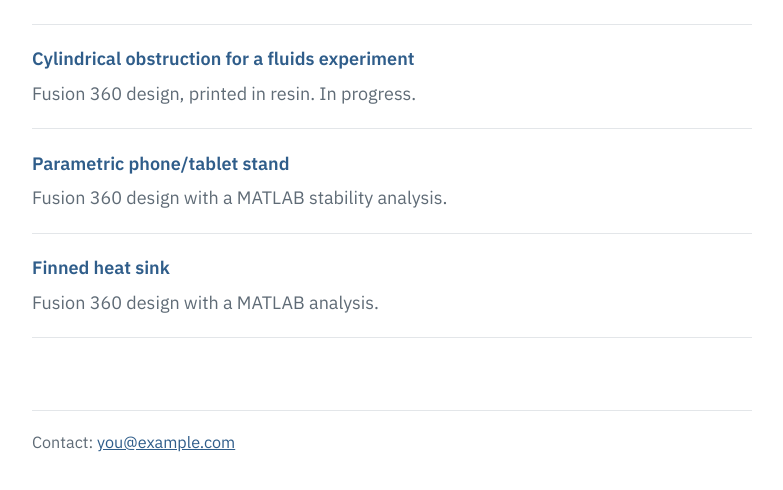
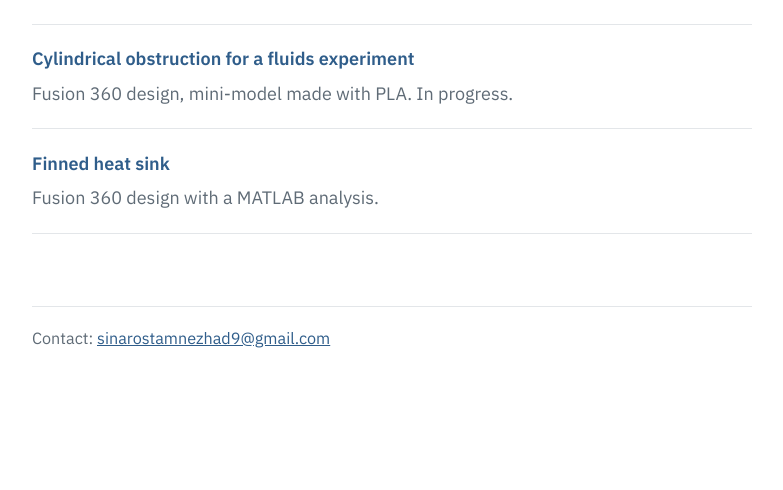
Before and after one commit to sina-rostamnezhad/sina-rostamnezhad.github.io, a plain HTML site: page projects.html in a window 1280 px wide. Shown: the part 230-720 px from the top of the page, without its empty margins (248-1031 px from the left). Drawn offline with Linux system fonts and the light colour scheme.

Commit message:
Modify project list and update contact email
Updated project details and changed contact email.

```diff
--- a/projects.html
+++ b/projects.html
@@ -10,8 +10,7 @@
 <a href="resume.pdf">Resume</a></nav>
 <h1>Projects</h1><p class="meta">Newest first.</p>
 <ul class="list">
-<li><a class="title" href="projects/fluids-obstruction.html">Cylindrical obstruction for a fluids experiment</a><p>Fusion 360 design, printed in resin. In progress.</p></li>
-<li><a class="title" href="projects/phone-stand.html">Parametric phone/tablet stand</a><p>Fusion 360 design with a MATLAB stability analysis.</p></li>
+<li><a class="title" href="projects/fluids-obstruction.html">Cylindrical obstruction for a fluids experiment</a><p>Fusion 360 design, mini-model made with PLA. In progress.</p></li>
 <li><a class="title" href="projects/heat-sink.html">Finned heat sink</a><p>Fusion 360 design with a MATLAB analysis.</p></li>
 </ul>
-<footer>Contact: <a href="mailto:you@example.com">you@example.com</a></footer></div></body></html>
+<footer>Contact: <a href="mailto:sinarostamnezhad9@gmail.com">sinarostamnezhad9@gmail.com</a></footer></div></body></html>
```
